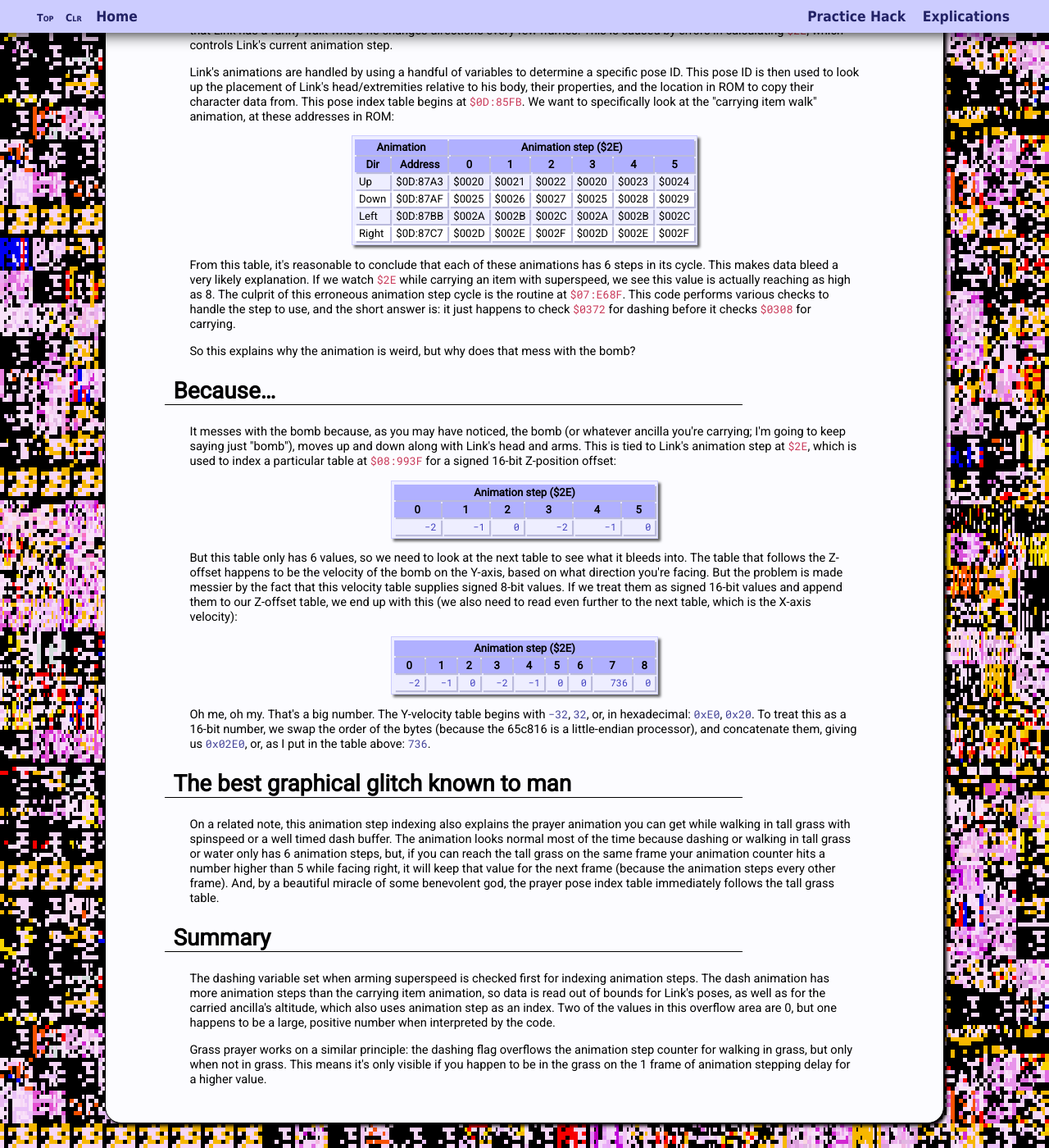
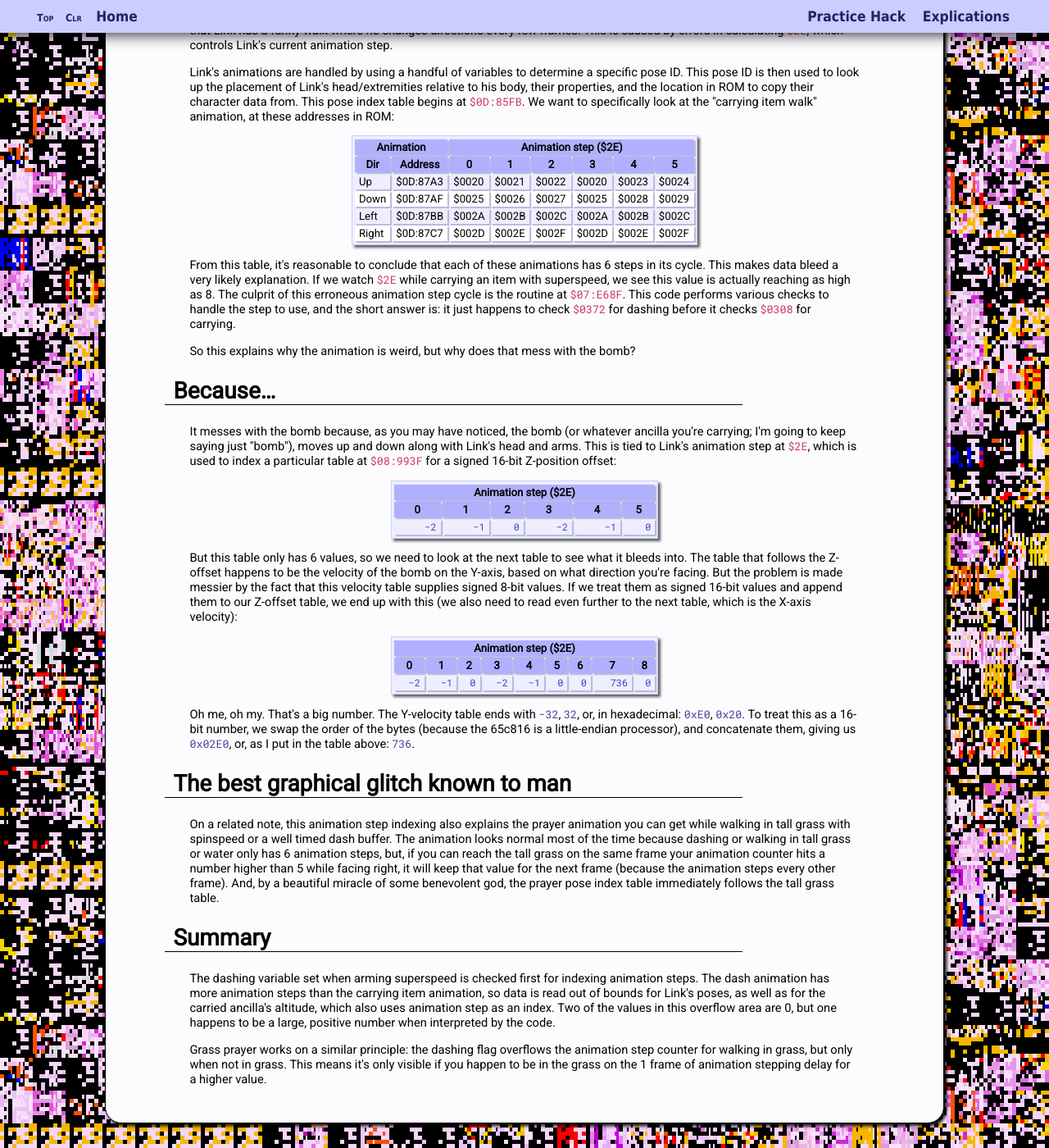
Before and after one commit to spannerisms/spannerisms.github.io, a Jekyll site: the page built from spinbomb.html, in a window 1280 px wide and 1400 px high, scrolled down 535 px. Shown: the whole window at 82% size. Built offline with Jekyll 4.4.1, drawn with Linux system fonts in a browser that asks for light colours.

```diff
--- a/assets/base.css
+++ b/assets/base.css
@@ -53,6 +53,11 @@ strong.verdict {
 
 div.clear {
 	clear: both;
+}
+
+div.center {
+	margin: auto;
+	text-align: center;
 }
 
 dl.proseList dt:before {
@@ -174,7 +179,8 @@ code.opcode {
 	color: #0000CC;
 }
 
-code.address {
+code.address,
+code.label {
 	color: #C93858;
 }
 
@@ -817,3 +823,43 @@ div.metaLinks a {
 	border-radius: 0px;
 	background-image: repeating-linear-gradient(40deg, #F8F8F8 5%, #FFFFFF 40%, #F8F8F8 57%);
 }
+
+/* SMT stuff */
+div.smtasm {
+	display: grid;
+	flex-direction: row;
+	flex-wrap: wrap;
+	columns: 2;
+	font-weight: bold;
+	font-family: 'Roboto Mono', consolas, monospace;
+	font-size: .8em;
+	line-height: 1.3em;
+	background: #000000;
+	color: #F8F8F8;
+	width:85%;
+	padding:20px;
+	grid-template-columns: 50% 50%;
+}
+
+div.smtasm > div {
+	display: inline-block;
+	overflow-x: visible;
+	white-space: nowrap;
+	margin-left: 60px;
+}
+
+div.smtasm > div.label {
+	margin-left: 0px;
+}
+
+div.smtasm > div.sep,
+div.smtasm > div.chant {
+	grid-column-start: span 2;
+	display: inline-block;
+	min-height: 1em;
+}
+
+.smtbg {
+	background-color:black !important;
+	background-image: radial-gradient(black 60%, #630063 67%, #2184E7 77%, #630063 81%, black);
+}
--- a/explication.html
+++ b/explication.html
@@ -10,6 +10,7 @@ background: glitchybg
 
 	<h2>What I've covered</h2>
 	<ul class="postlist">
+		<li><a href="smtreset">Shin Megami Tensei Intro</a> <span class="date">(1 December 2020)</span></li>
 		<li><a href="spinbomb">Superspeed bomb toss</a> <span class="date">(4 November 2020)</span></li>
 		<li><a href="actionhitbox">Action hitboxes</a> <span class="date">(29 August 2020)</span></li>
 		<li><a href="damage">Damage to sprites</a> <span class="date">(11 August 2020)</span></li>
--- a/spinbomb.html
+++ b/spinbomb.html
@@ -145,7 +145,7 @@ background: glitchybg
 		</tbody>
 	</table>
 
-	<p>Oh me, oh my. That's a big number. The Y-velocity table begins with <code class="value">&minus;32</code>, <code class="value">32</code>, or, in hexadecimal: <code class="value">0xE0</code>, <code class="value">0x20</code>. To treat this as a 16-bit number, we swap the order of the bytes (because the 65c816 is a little-endian processor), and concatenate them, giving us <code class="value">0x02E0</code>, or, as I put in the table above: <code class="value">736</code>.</p>
+	<p>Oh me, oh my. That's a big number. The Y-velocity table ends with <code class="value">&minus;32</code>, <code class="value">32</code>, or, in hexadecimal: <code class="value">0xE0</code>, <code class="value">0x20</code>. To treat this as a 16-bit number, we swap the order of the bytes (because the 65c816 is a little-endian processor), and concatenate them, giving us <code class="value">0x02E0</code>, or, as I put in the table above: <code class="value">736</code>.</p>
 
 	<h2>The best graphical glitch known to man</h2>
 	<p>On a related note, this animation step indexing also explains the prayer animation you can get while walking in tall grass with spinspeed or a well timed dash buffer. The animation looks normal most of the time because dashing or walking in tall grass or water only has 6 animation steps, but, if you can reach the tall grass on the same frame your animation counter hits a number higher than 5 while facing right, it will keep that value for the next frame (because the animation steps every other frame). And, by a beautiful miracle of some benevolent god, the prayer pose index table immediately follows the tall grass table.</p>
```
Also changed, not shown: smtreset.html (added, +105 -0 lines), assets/smtreset.png (added).
